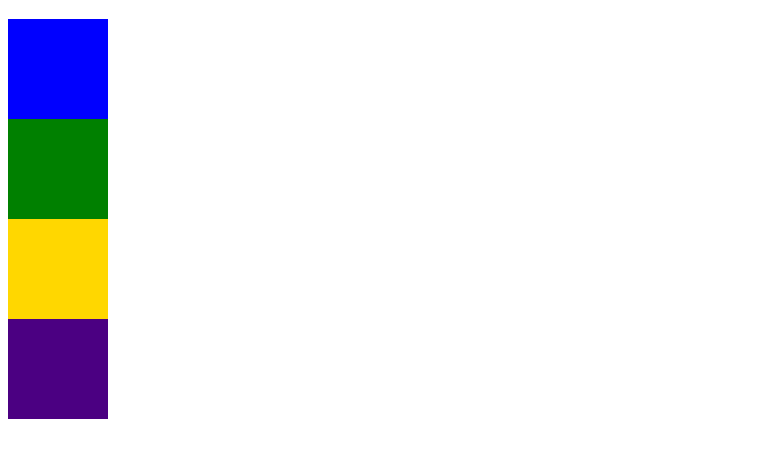
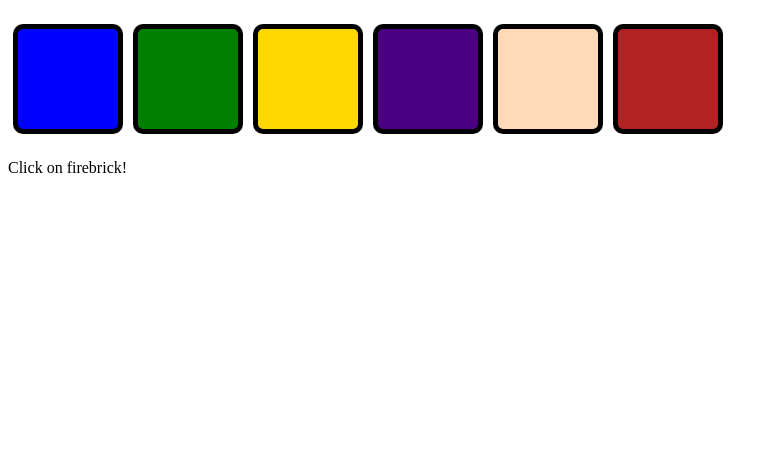
Before and after one commit to shklein/colorPicker, a plain HTML site: page index.html in a window 1280 px wide. Shown: the part 61-518 px from the top of the page, without its empty margins (0-778 px from the left). Drawn offline with Linux system fonts and the light colour scheme.

Commit message:
final step + more colors

```diff
--- a/app.js
+++ b/app.js
@@ -1,11 +1,13 @@
 $(document).ready(function () {
-var colors = ["blue", "green", "gold", "indigo"];
+var colors = ["blue", "green", "gold", "indigo", "peachpuff", "firebrick"];
 //Append boxes with div and data-id
 
-  $('body').append('<div class="blue box" data-id="0"></div>');
-  $('body').append('<div class="green box" data-id="1"></div>');
-  $('body').append('<div class="gold box" data-id="2"></div>');
-  $('body').append('<div class="indigo box" data-id="3"></div>');
+  $('body').append('<div class="blue box"></div>');
+  $('body').append('<div class="green box"></div>');
+  $('body').append('<div class="gold box"></div>');
+  $('body').append('<div class="indigo box"></div>');
+  $('body').append('<div class="peachpuff box"></div>');
+  $('body').append('<div class="firebrick box"></div>');
 
 chooseBlock();
 //Event listener for click
@@ -13,7 +15,9 @@ $('body').on('click', '.box', function () {
   if ($(this).hasClass('correct')) {
     alert("You win!");
     $('.correct').removeClass('correct');
+    $('.prompt').remove();
     chooseBlock();
+
 
 } else {
   alert("Nope.");
@@ -28,7 +32,8 @@ function randomNumber(min, max){
 }
 
 function chooseBlock () {
-var number = randomNumber(0, 3);
+var number = randomNumber(0, 5);
 $('.' + colors[number]).addClass('correct');
+$('body').append('<p class="prompt">Click on ' + colors[number] + '!</p>');
 }
 });
--- a/style.css
+++ b/style.css
@@ -1,6 +1,12 @@
 .box {
+  display: inline-block;
   height: 100px;
   width: 100px;
+  border: 5px solid black;
+  border-radius: 10px;
+  margin: 5px;
+
+
 }
 
 .blue {
@@ -23,3 +29,11 @@
   background-color: indigo;
 
 }
+
+.peachpuff {
+  background-color: peachpuff;
+}
+
+.firebrick {
+  background-color: firebrick;
+}
```
